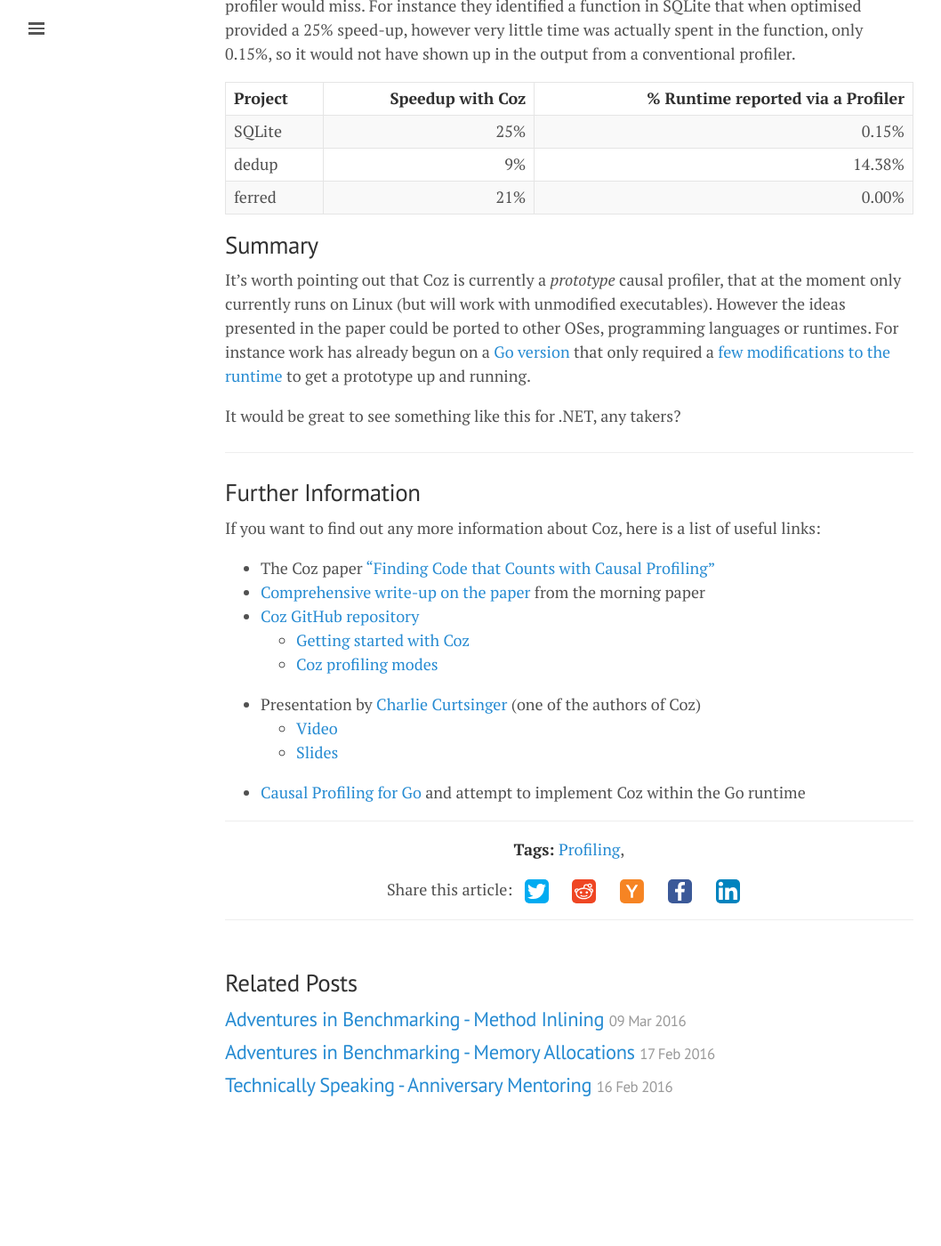
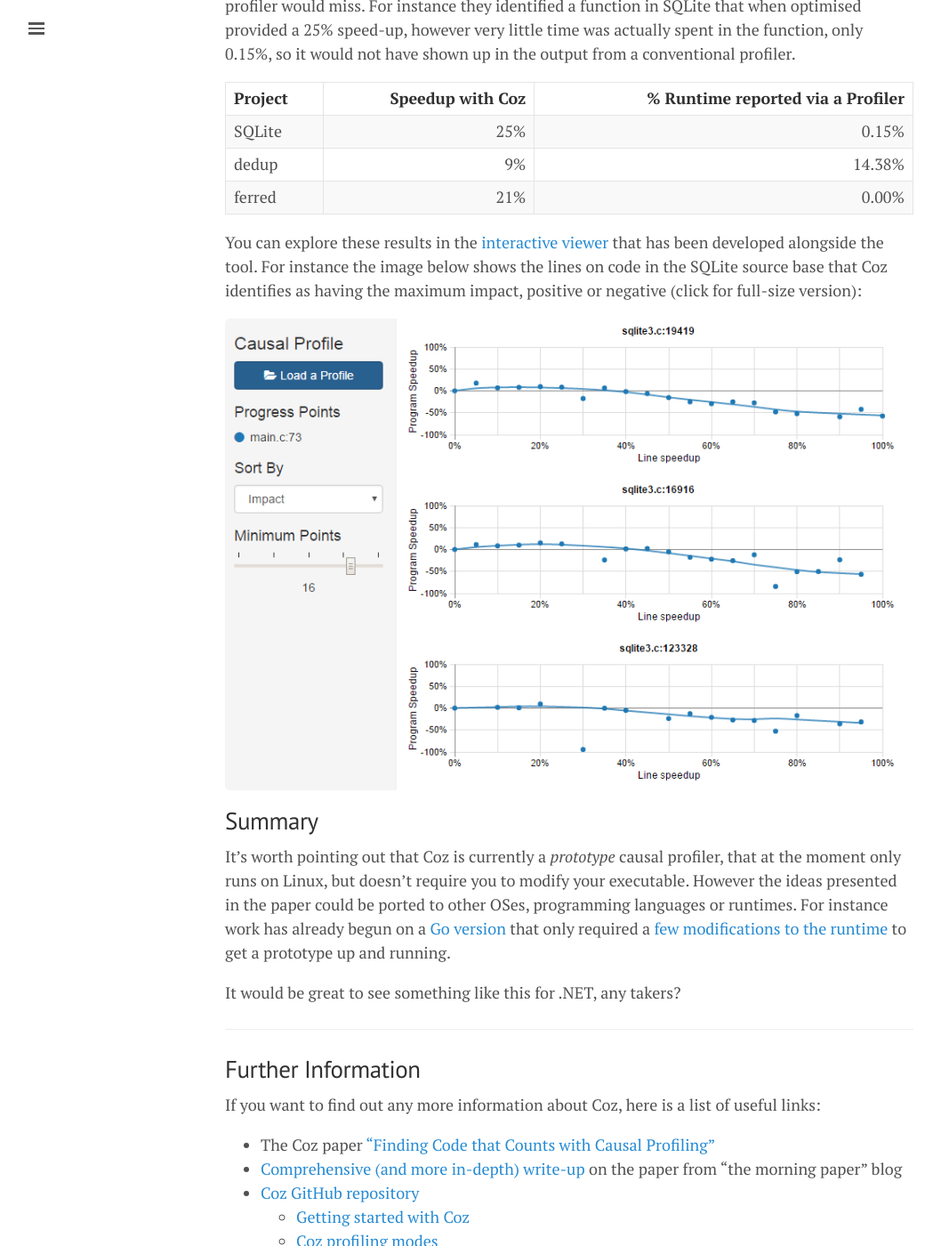
Before and after one commit to mattwarren/mattwarren.github.io, a Jekyll site: the page built from _posts/2016-03-30-Coz-Finding-Code-that-Counts-with-Causal-Profiling.md, in a window 1280 px wide and 1400 px high, scrolled down 3257 px. Shown: the whole window at 89% size, without its empty margins (0-1058 px from the left). Built offline with Jekyll 4.4.1, drawn with Linux system fonts in a browser that asks for light colours; nearby versions of some CDN libraries; comment, search, counter and statistics services are not loaded; before the commit the page ends 4544 px from its top, so only the background shows below that; some of the changed text lies outside the part shown.

Commit message:
a few updates

```diff
--- a/_posts/2016-03-30-Coz-Finding-Code-that-Counts-with-Causal-Profiling.md
+++ b/_posts/2016-03-30-Coz-Finding-Code-that-Counts-with-Causal-Profiling.md
@@ -79,9 +79,13 @@ Results taken from a [presentation by Charlie Curtsinger](http://www.cs.grinnell
 | dedup | 9% | 14.38% |
 | ferred | 21% | 0.00% |
 
+You can explore these results in the [interactive viewer](http://plasma-umass.github.io/coz/) that has been developed alongside the tool. For instance the image below shows the lines on code in the SQLite source base that Coz identifies as having the maximum impact, positive or negative (click for full-size version):
+
+[![SQLite - lines of code with max impact]({{ base }}/images/2016/03/SQLite - lines of code with max impact.png)]({{ base }}/images/2016/03/SQLite - lines of code with max impact.png)
+
 ## Summary
 
-It's worth pointing out that Coz is currently a *prototype* causal profiler, that at the moment only currently runs on Linux (but will work with unmodified executables). However the ideas presented in the paper could be ported to other OSes, programming languages or runtimes. For instance work has already begun on a [Go version](https://morsmachine.dk/causalprof) that only required a [few modifications to the runtime](https://github.com/golang/go/compare/master...DanielMorsing:causalprof) to get a prototype up and running.
+It's worth pointing out that Coz is currently a *prototype* causal profiler, that at the moment only runs on Linux, but doesn't require you to modify your executable. However the ideas presented in the paper could be ported to other OSes, programming languages or runtimes. For instance work has already begun on a [Go version](https://morsmachine.dk/causalprof) that only required a [few modifications to the runtime](https://github.com/golang/go/compare/master...DanielMorsing:causalprof) to get a prototype up and running.
 
 It would be great to see something like this for .NET, any takers?
 
@@ -92,11 +96,11 @@ It would be great to see something like this for .NET, any takers?
 If you want to find out any more information about Coz, here is a list of useful links:
 
 - The Coz paper ["Finding Code that Counts with Causal Profiling"](http://sigops.org/sosp/sosp15/current/2015-Monterey/printable/090-curtsinger.pdf)
-- [Comprehensive write-up on the paper](http://blog.acolyer.org/2015/10/14/coz-finding-code-that-counts-with-causal-profling/) from the morning paper
+- [Comprehensive (and more in-depth) write-up](http://blog.acolyer.org/2015/10/14/coz-finding-code-that-counts-with-causal-profling/) on the paper from "the morning paper" blog
 - [Coz GitHub repository](https://github.com/plasma-umass/coz)
   - [Getting started with Coz](https://github.com/plasma-umass/coz#using-coz)
   - [Coz profiling modes](https://github.com/plasma-umass/coz#profiling-modes)
 - Presentation by [Charlie Curtsinger](http://www.cs.grinnell.edu/~curtsinger/research/) (one of the authors of Coz)
   - [Video](https://www.youtube.com/watch?v=jE0V-p1odPg)
   - [Slides](http://www.cs.grinnell.edu/~curtsinger/files/coz_slides.pdf)
-- [Causal Profiling for Go](https://morsmachine.dk/causalprof) and attempt to implement Coz within the Go runtime
+- [Causal Profiling for Go](https://morsmachine.dk/causalprof) is an attempt to implement Coz within the Go runtime
```
Also changed, not shown: images/2016/03/SQLite - lines of code with max impact.png (added).
